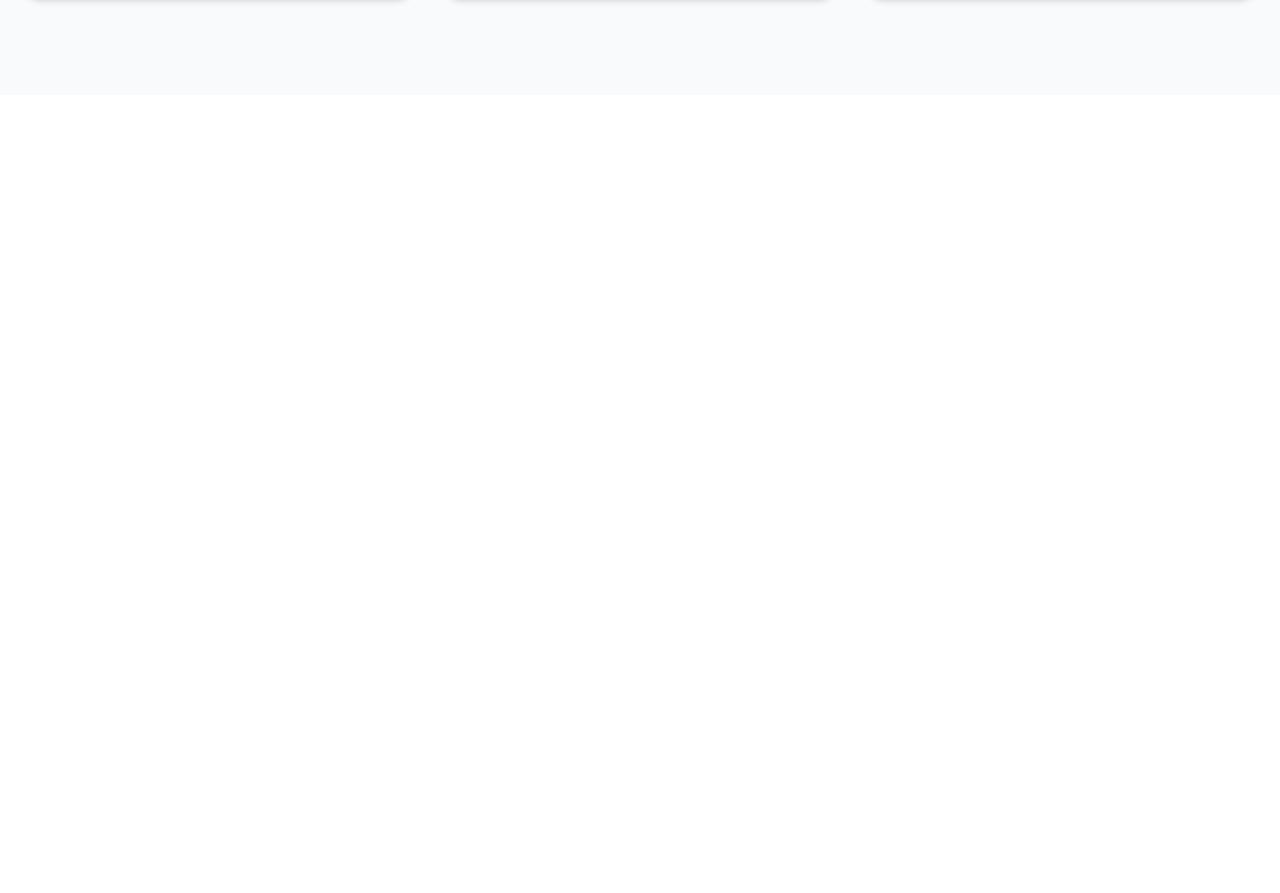
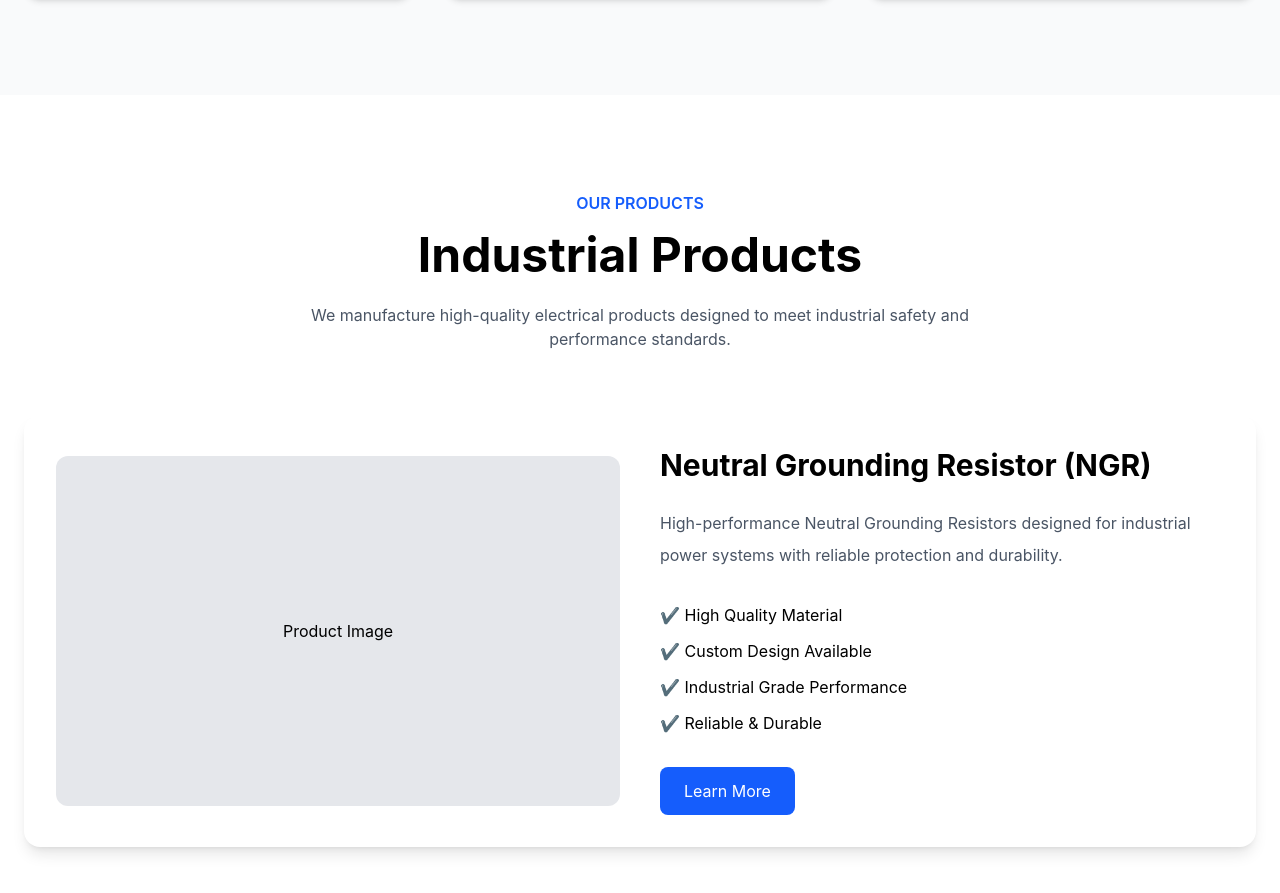
Before and after one commit to Reshoo18/Mani_Electricals, a React (Vite) app in the folder client/: page / in a window 1280 px wide. Shown: the part 2191-3084 px from the top of the page. Before the commit the page ends 2286 px from the top, so only its background shows below. Built offline with nearby package versions, Linux system fonts and the light colour scheme.

Commit message:
product page add

```diff
--- a/client/src/pages/Home.jsx
+++ b/client/src/pages/Home.jsx
@@ -3,6 +3,7 @@ import Navbar from '../components/Navbar'
 import Hero from '../components/Hero'
 import About from './About'
 import Services from './Services'
+import Product from './Product'
 
 const Home = () => {
   return (
@@ -11,6 +12,7 @@ const Home = () => {
    <Hero/>
   <About/>
   <Services/>
+  <Product/>
    </>
   )
 }
--- /dev/null
+++ b/client/src/pages/Product.jsx
@@ -0,0 +1,72 @@
+const products = [
+  {
+    name: "Neutral Grounding Resistor (NGR)",
+    description:
+      "High-performance Neutral Grounding Resistors designed for industrial power systems with reliable protection and durability.",
+  },
+];
+
+const Product = () => {
+  return (
+    <section className="py-24">
+      <div className="max-w-7xl mx-auto px-6">
+
+        <div className="text-center">
+          <p className="text-blue-600 font-semibold uppercase">
+            Our Products
+          </p>
+
+          <h2 className="text-5xl font-bold mt-4">
+            Industrial Products
+          </h2>
+
+          <p className="mt-6 text-gray-600 max-w-2xl mx-auto">
+            We manufacture high-quality electrical products designed to
+            meet industrial safety and performance standards.
+          </p>
+        </div>
+
+        <div className="mt-16">
+          {products.map((product, index) => (
+            <div
+              key={index}
+              className="grid md:grid-cols-2 gap-10 items-center bg-white shadow-lg rounded-2xl p-8"
+            >
+
+              {/* Image */}
+              <div className="h-[350px] bg-gray-200 rounded-xl flex justify-center items-center">
+                Product Image
+              </div>
+
+              {/* Content */}
+              <div>
+                <h3 className="text-3xl font-bold">
+                  {product.name}
+                </h3>
+
+                <p className="mt-6 text-gray-600 leading-8">
+                  {product.description}
+                </p>
+
+                <ul className="mt-8 space-y-3">
+                  <li>✔ High Quality Material</li>
+                  <li>✔ Custom Design Available</li>
+                  <li>✔ Industrial Grade Performance</li>
+                  <li>✔ Reliable & Durable</li>
+                </ul>
+
+                <button className="mt-8 bg-blue-600 text-white px-6 py-3 rounded-lg hover:bg-blue-700 transition">
+                  Learn More
+                </button>
+              </div>
+
+            </div>
+          ))}
+        </div>
+
+      </div>
+    </section>
+  );
+};
+
+export default Product;
```
